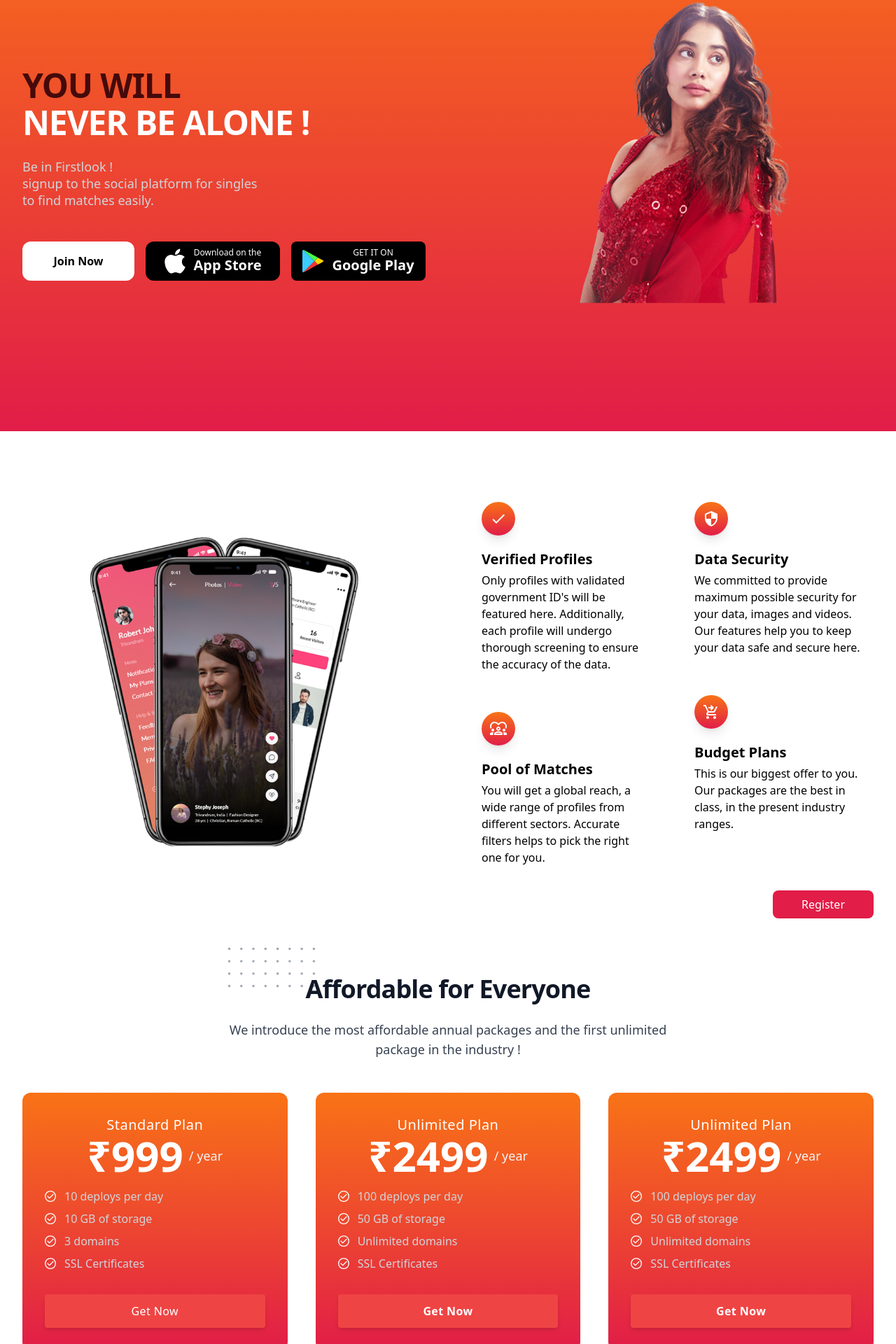
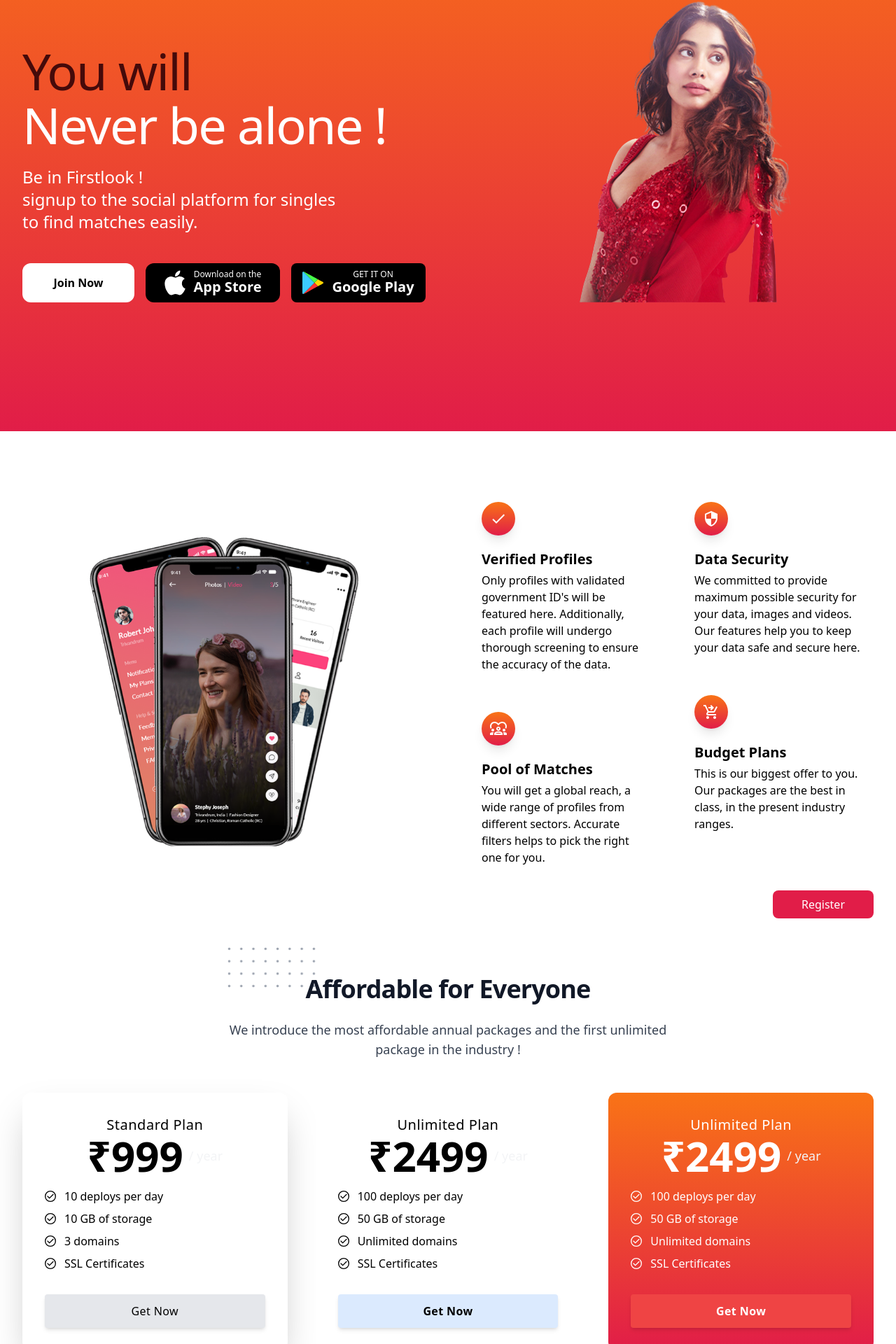
Before and after one commit to MCABEE/Firstlook_McAbee, a React (Vite) app: page / in a window 1280 px wide. Shown: the part 184-2104 px from the top of the page at 70% size. Built offline with nearby package versions, Linux system fonts and the light colour scheme.

Commit message:
updations added

```diff
--- a/src/components/Home/Footer.jsx
+++ b/src/components/Home/Footer.jsx
@@ -24,7 +24,7 @@ const Footer = () => {
                                         id="country"
                                         name="country"
                                         autoComplete="country-name"
-                                        className="block w-56 mx-auto sm:w-3/4 rounded-md border-0 py-1.5 text-gray-900 shadow-sm ring-1 ring-inset ring-gray-300 focus:ring-2 focus:ring-inset focus:ring-indigo-600 sm:max-w-xs sm:text-sm sm:leading-6"
+                                        className="block w-56 mx-auto sm:mx-0 sm:w-3/4 rounded-md border-0 py-1.5 text-gray-900 shadow-sm ring-1 ring-inset ring-gray-300 focus:ring-2 focus:ring-inset focus:ring-indigo-600 sm:max-w-xs sm:text-sm sm:leading-6"
                                     >
                                         <option>India</option>
                                     </select>
--- a/src/components/Home/Hero.jsx
+++ b/src/components/Home/Hero.jsx
@@ -13,40 +13,38 @@ const Hero = () => {
                 ><Navbar /></div>
 
 
-                <motion.div
-                    initial={{ y: "-10vw", opacity: 0 }}
-                    animate={{ y: 1, opacity: 1 }}
-                    transition={{ type: "spring", stiffness: 50, delay: 0.4 }}
-                    className="relative mx-auto max-w-screen-xl px-4 py-32 sm:px-6 lg:flex lg:h-screen lg:items-center lg:px-8 bg-auto bg-no-repeat bg-right bg-bg_model"
+                <div
+                    className="relative mx-auto max-w-screen-xl px-4 py-32 sm:px-6 lg:flex lg:h-screen lg:items-center lg:px-8 bg-auto bg-no-repeat bg-right lg:bg-bg_model"
                 >
                     <div
                         className="max-w-xl text-center ltr:sm:text-left rtl:sm:text-right mt-16">
                         <motion.h1
                             initial={{ y: "-10vw", opacity: 0 }}
                             animate={{ y: 1, opacity: 1 }}
-                            transition={{ type: "spring", stiffness: 50, delay: 0.4 }} className="text-4xl font-bold text-start tracking-tight text-red-950 sm:text-5xl">
-                            YOU WILL
+                            transition={{ type: "spring", stiffness: 50, delay: 0.4 }}
+                            className="text-4xl font-thin text-start tracking-tight text-red-950 sm:text-7xl">
+                            You will
 
                             <motion.h1
                                 initial={{ y: "-10vw", opacity: 0 }}
                                 animate={{ y: 1, opacity: 1 }}
                                 transition={{ type: "spring", stiffness: 50, delay: 0.4 }}
                                 className="text-start text-white mt-1 block ">
-                                NEVER BE ALONE !
+                                Never be alone !
                             </motion.h1>
                         </motion.h1>
 
                         <motion.p
                             initial={{ y: "-10vw", opacity: 0 }}
                             animate={{ y: 1, opacity: 1 }}
-                            transition={{ type: "spring", stiffness: 50, delay: 0.4 }} className="mt-6 text-lg leading-8 text-gray-300 text-start">
+                            transition={{ type: "spring", stiffness: 50, delay: 0.4 }} className="mt-6 text-2xl leading-8 text-white text-start">
                             Be in Firstlook !
                         </motion.p>
 
                         <motion.p
                             initial={{ y: "-10vw", opacity: 0 }}
                             animate={{ y: 1, opacity: 1 }}
-                            transition={{ type: "spring", stiffness: 50, delay: 0.4 }} className="text-lg -mt-2 leading-8 text-gray-300 text-start">
+                            transition={{ type: "spring", stiffness: 50, delay: 0.4 }} className="text-2xl leading-8 text-white text-start">
                             signup to the social platform for singles
                         </motion.p>
 
@@ -54,7 +52,7 @@ const Hero = () => {
                             initial={{ y: "-10vw", opacity: 0 }}
                             animate={{ y: 1, opacity: 1 }}
                             transition={{ type: "spring", stiffness: 50, delay: 0.4 }}
-                            className="-mt-2 text-lg leading-8 text-gray-300 text-start">
+                            className=" text-2xl leading-8 text-white text-start">
                             to find matches easily.
                         </motion.p>
 
@@ -105,7 +103,7 @@ const Hero = () => {
                             </button>
                         </div>
                     </div>
-                </motion.div>
+                </div>
             </section>
         </>
     )
--- a/src/components/Home/JoinSection.jsx
+++ b/src/components/Home/JoinSection.jsx
@@ -21,7 +21,7 @@ const JoinSection = () => {
                                 viewport={{ once: true, amount: 0.8 }}
                                 className="text-xl text-gray-500">Experience the easyness of <br /> quick signup, searching <br /> for your matches and free communication </motion.p>
 
-                            <div className="mt-10 flex items-center justify-center gap-x-6 lg:justify-start">
+                            <div className="mt-10 flex items-center gap-x-6 justify-start">
                                 <a
                                     href="#"
                                     className="transform transition hover:scale-95 duration-300 ease-in-out rounded-md bg-rose-600 text-white hover:bg-black px-3.5 py-2.5 text-sm font-semibold shadow-sm focus-visible:outline focus-visible:outline-2 focus-visible:outline-offset-2 focus-visible:outline-white"
--- a/src/components/Home/PaymentPlans.jsx
+++ b/src/components/Home/PaymentPlans.jsx
@@ -56,13 +56,13 @@ const PaymentPlans = () => {
                             whileInView={{ y: 1, opacity: 1, transition: { type: "spring", stiffness: 50, delay: 0.2 } }}
                             viewport={{ once: true, amount: 0.8 }}
                         >
-                            <div class="p-8 bg-gradient-to-b from-orange-500 to-rose-600 rounded-xl">
+                            <div class="p-8 bg-white shadow-2xl rounded-xl">
                                 <div class="mb-4 text-center">
-                                    <p class="text-xl font-medium tracking-wide text-white">
+                                    <p class="text-xl font-medium tracking-wide text-black">
                                         Standard Plan
                                     </p>
                                     <div class="flex items-center justify-center">
-                                        <p class="mr-2 text-5xl font-semibold text-white lg:text-6xl">
+                                        <p class="mr-2 text-5xl font-semibold text-black lg:text-6xl">
                                             ₹999
                                         </p>
                                         <p class="text-lg text-gray-100">/ year</p>
@@ -72,7 +72,7 @@ const PaymentPlans = () => {
                                     <li class="flex items-center">
                                         <div class="mr-3">
                                             <svg
-                                                class="w-4 h-4 text-white"
+                                                class="w-4 h-4 text-black"
                                                 viewBox="0 0 24 24"
                                                 strokeLinecap="round"
                                                 strokeWidth="2"
@@ -91,12 +91,12 @@ const PaymentPlans = () => {
                                                 />
                                             </svg>
                                         </div>
-                                        <p class="font-medium text-gray-300">10 deploys per day</p>
+                                        <p class="font-medium text-black">10 deploys per day</p>
                                     </li>
                                     <li class="flex items-center">
                                         <div class="mr-3">
                                             <svg
-                                                class="w-4 h-4 text-white"
+                                                class="w-4 h-4 text-black"
                                                 viewBox="0 0 24 24"
                                                 strokeLinecap="round"
                                                 strokeWidth="2"
@@ -115,12 +115,12 @@ const PaymentPlans = () => {
                                                 />
                                             </svg>
                                         </div>
-                                        <p class="font-medium text-gray-300">10 GB of storage</p>
+                                        <p class="font-medium text-black">10 GB of storage</p>
                                     </li>
                                     <li class="flex items-center">
                                         <div class="mr-3">
                                             <svg
-                                                class="w-4 h-4 text-white"
+                                                class="w-4 h-4 text-black"
                                                 viewBox="0 0 24 24"
                                                 strokeLinecap="round"
                                                 strokeWidth="2"
@@ -139,12 +139,12 @@ const PaymentPlans = () => {
                                                 />
                                             </svg>
                                         </div>
-                                        <p class="font-medium text-gray-300">3 domains</p>
+                                        <p class="font-medium text-black">3 domains</p>
                                     </li>
                                     <li class="flex items-center">
                                         <div class="mr-3">
                                             <svg
-                                                class="w-4 h-4 text-white"
+                                                class="w-4 h-4 text-black"
                                                 viewBox="0 0 24 24"
                                                 strokeLinecap="round"
                                                 strokeWidth="2"
@@ -163,12 +163,12 @@ const PaymentPlans = () => {
                                                 />
                                             </svg>
                                         </div>
-                                        <p class="font-medium text-gray-300">SSL Certificates</p>
+                                        <p class="font-medium text-black">SSL Certificates</p>
                                     </li>
                                 </ul>
                                 <button
                                     type="submit"
-                                    class="inline-flex items-center bg-red-500 justify-center w-full h-12 px-6 font-medium tracking-wide text-white rounded shadow-md bg-deep-purple-accent-400 hover:bg-deep-purple-accent-700 focus:shadow-outline focus:outline-none transform transition hover:scale-95 duration-300 ease-in-out"
+                                    class="inline-flex items-center bg-gray-200 justify-center w-full h-12 px-6 font-medium tracking-wide text-black rounded shadow-md bg-deep-purple-accent-400 hover:bg-deep-purple-accent-700 focus:shadow-outline focus:outline-none transform transition hover:scale-95 duration-300 ease-in-out"
                                 >
                                     Get Now
                                 </button>
@@ -182,13 +182,13 @@ const PaymentPlans = () => {
                             whileInView={{ y: 1, opacity: 1, transition: { type: "spring", stiffness: 50, delay: 0.3 } }}
                             viewport={{ once: true, amount: 0.8 }}
                         >
-                            <div class="p-8 bg-gradient-to-b from-orange-500 to-rose-600 rounded-xl ">
+                            <div class="p-8 bg-white rounded-xl ">
                                 <div class="mb-4 text-center">
-                                    <p class="text-xl font-medium tracking-wide text-white">
+                                    <p class="text-xl font-medium tracking-wide text-black">
                                         Unlimited Plan
                                     </p>
                                     <div class="flex items-center justify-center">
-                                        <p class="mr-2 text-5xl font-semibold text-white lg:text-6xl">
+                                        <p class="mr-2 text-5xl font-semibold text-black lg:text-6xl">
                                             ₹2499
                                         </p>
                                         <p class="text-lg text-gray-100">/ year</p>
@@ -198,7 +198,7 @@ const PaymentPlans = () => {
                                     <li class="flex items-center">
                                         <div class="mr-3">
                                             <svg
-                                                class="w-4 h-4 text-white"
+                                                class="w-4 h-4 text-black"
                                                 viewBox="0 0 24 24"
                                                 strokeLinecap="round"
                                                 strokeWidth="2"
@@ -217,12 +217,12 @@ const PaymentPlans = () => {
                                                 />
                                             </svg>
                                         </div>
-                                        <p class="font-medium text-gray-300">100 deploys per day</p>
+                                        <p class="font-medium text-black">100 deploys per day</p>
                                     </li>
                                     <li class="flex items-center">
                                         <div class="mr-3">
                                             <svg
-                                                class="w-4 h-4 text-white"
+                                                class="w-4 h-4 text-black"
                                                 viewBox="0 0 24 24"
                                                 strokeLinecap="round"
                                                 strokeWidth="2"
@@ -241,12 +241,12 @@ const PaymentPlans = () => {
                                                 />
                                             </svg>
                                         </div>
-                                        <p class="font-medium text-gray-300">50 GB of storage</p>
+                                        <p class="font-medium text-black">50 GB of storage</p>
                                     </li>
                                     <li class="flex items-center">
                                         <div class="mr-3">
                                             <svg
-                                                class="w-4 h-4 text-white"
+                                                class="w-4 h-4 text-black"
                                                 viewBox="0 0 24 24"
                                                 strokeLinecap="round"
                                                 strokeWidth="2"
@@ -265,12 +265,12 @@ const PaymentPlans = () => {
                                                 />
                                             </svg>
                                         </div>
-                                        <p class="font-medium text-gray-300">Unlimited domains</p>
+                                        <p class="font-medium text-black">Unlimited domains</p>
                                     </li>
                                     <li class="flex items-center">
                                         <div class="mr-3">
                                             <svg
-                                                class="w-4 h-4 text-white"
+                                                class="w-4 h-4 text-black"
                                                 viewBox="0 0 24 24"
                                                 strokeLinecap="round"
                                                 strokeWidth="2"
@@ -289,12 +289,12 @@ const PaymentPlans = () => {
                                                 />
                                             </svg>
                                         </div>
-                                        <p class="font-medium text-gray-300">SSL Certificates</p>
+                                        <p class="font-medium text-black">SSL Certificates</p>
                                     </li>
                                 </ul>
                                 <button
                                     type="submit"
-                                    class="inline-flex items-center bg-red-500 justify-center w-full h-12 px-6 font-semibold tracking-wide text-white rounded shadow-md hover:bg-teal-accent-700 focus:shadow-outline focus:outline-none transform transition hover:scale-95 duration-300 ease-in-out"
+                                    class="inline-flex items-center bg-blue-100 justify-center w-full h-12 px-6 font-semibold tracking-wide text-black rounded shadow-md hover:bg-teal-accent-700 focus:shadow-outline focus:outline-none transform transition hover:scale-95 duration-300 ease-in-out"
                                 >
                                     Get Now
                                 </button>
@@ -343,7 +343,7 @@ const PaymentPlans = () => {
                                                 />
                                             </svg>
                                         </div>
-                                        <p class="font-medium text-gray-300">100 deploys per day</p>
+                                        <p class="font-medium text-white">100 deploys per day</p>
                                     </li>
                                     <li class="flex items-center">
                                         <div class="mr-3">
@@ -367,7 +367,7 @@ const PaymentPlans = () => {
                                                 />
                                             </svg>
                                         </div>
-                                        <p class="font-medium text-gray-300">50 GB of storage</p>
+                                        <p class="font-medium text-white">50 GB of storage</p>
                                     </li>
                                     <li class="flex items-center">
                                         <div class="mr-3">
@@ -391,7 +391,7 @@ const PaymentPlans = () => {
                                                 />
                                             </svg>
                                         </div>
-                                        <p class="font-medium text-gray-300">Unlimited domains</p>
+                                        <p class="font-medium text-white">Unlimited domains</p>
                                     </li>
                                     <li class="flex items-center">
                                         <div class="mr-3">
@@ -415,7 +415,7 @@ const PaymentPlans = () => {
                                                 />
                                             </svg>
                                         </div>
-                                        <p class="font-medium text-gray-300">SSL Certificates</p>
+                                        <p class="font-medium text-white">SSL Certificates</p>
                                     </li>
                                 </ul>
                                 <button
```
